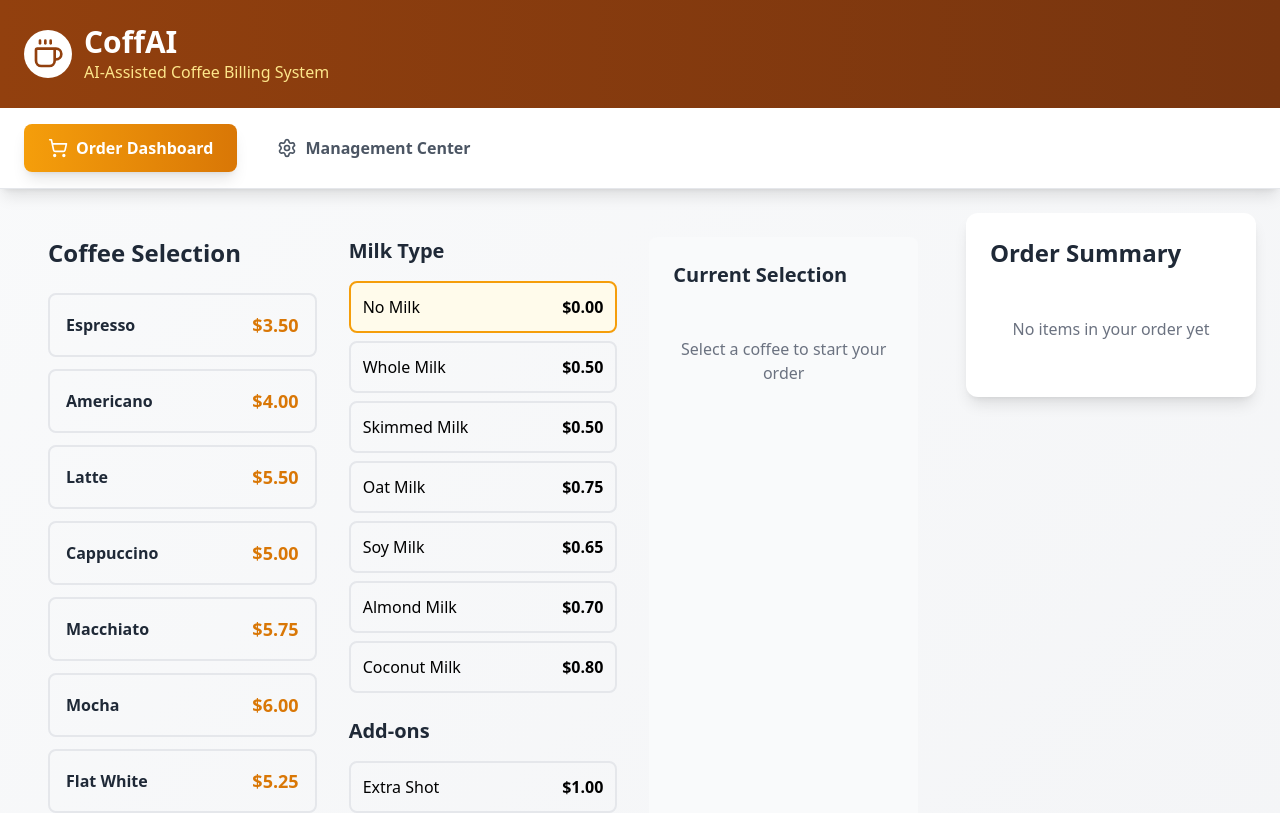
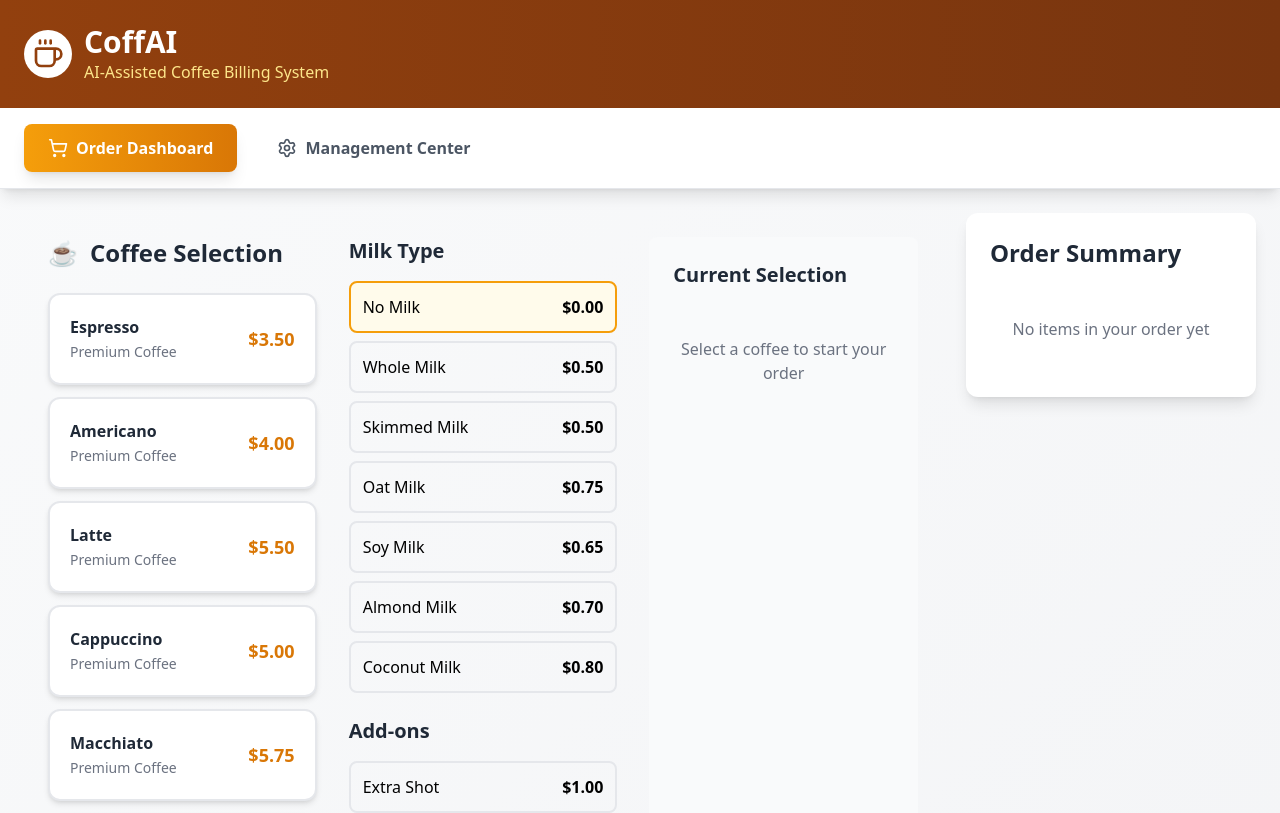
Before and after one commit to KanishJebaMathewM/CoffAI_Billing_System, a React (Vite) app: page / in a window 1280 px wide. Shown: the top 813 px of the page. Built offline with nearby package versions, Linux system fonts and the light colour scheme.

Commit message:
Enhance Dashboard with modern design patterns and better styling
cgen-2ff7ac042b2d4722994d7d5e3e1184c3

```diff
--- a/src/components/Dashboard.tsx
+++ b/src/components/Dashboard.tsx
@@ -50,20 +50,26 @@ export const Dashboard: React.FC<DashboardProps> = ({
     <div className="grid grid-cols-1 lg:grid-cols-3 gap-8 p-6">
       {/* Coffee Selection */}
       <div className="space-y-4">
-        <h2 className="text-2xl font-bold text-gray-800 mb-6">Coffee Selection</h2>
+        <h2 className="text-2xl font-bold text-gray-800 mb-6 flex items-center">
+          <span className="mr-3">☕</span>
+          Coffee Selection
+        </h2>
         <div className="grid gap-3">
           {coffeeTypes.map(coffee => (
             <button
               key={coffee.id}
               onClick={() => setSelectedCoffee(coffee)}
-              className={`p-4 rounded-lg border-2 transition-all ${
+              className={`p-5 rounded-xl border-2 transition-all transform hover:scale-105 ${
                 selectedCoffee?.id === coffee.id
-                  ? 'border-amber-500 bg-amber-50 shadow-md'
-                  : 'border-gray-200 hover:border-amber-300 hover:bg-amber-25'
+                  ? 'border-amber-500 bg-gradient-to-r from-amber-50 to-orange-50 shadow-lg'
+                  : 'border-gray-200 hover:border-amber-300 hover:bg-amber-25 bg-white shadow-md hover:shadow-lg'
               }`}
             >
               <div className="flex justify-between items-center">
-                <span className="font-semibold text-gray-800">{coffee.name}</span>
+                <div className="text-left">
+                  <span className="font-semibold text-gray-800 block">{coffee.name}</span>
+                  <span className="text-sm text-gray-500">Premium Coffee</span>
+                </div>
                 <span className="text-lg font-bold text-amber-600">${coffee.price.toFixed(2)}</span>
               </div>
             </button>
```
